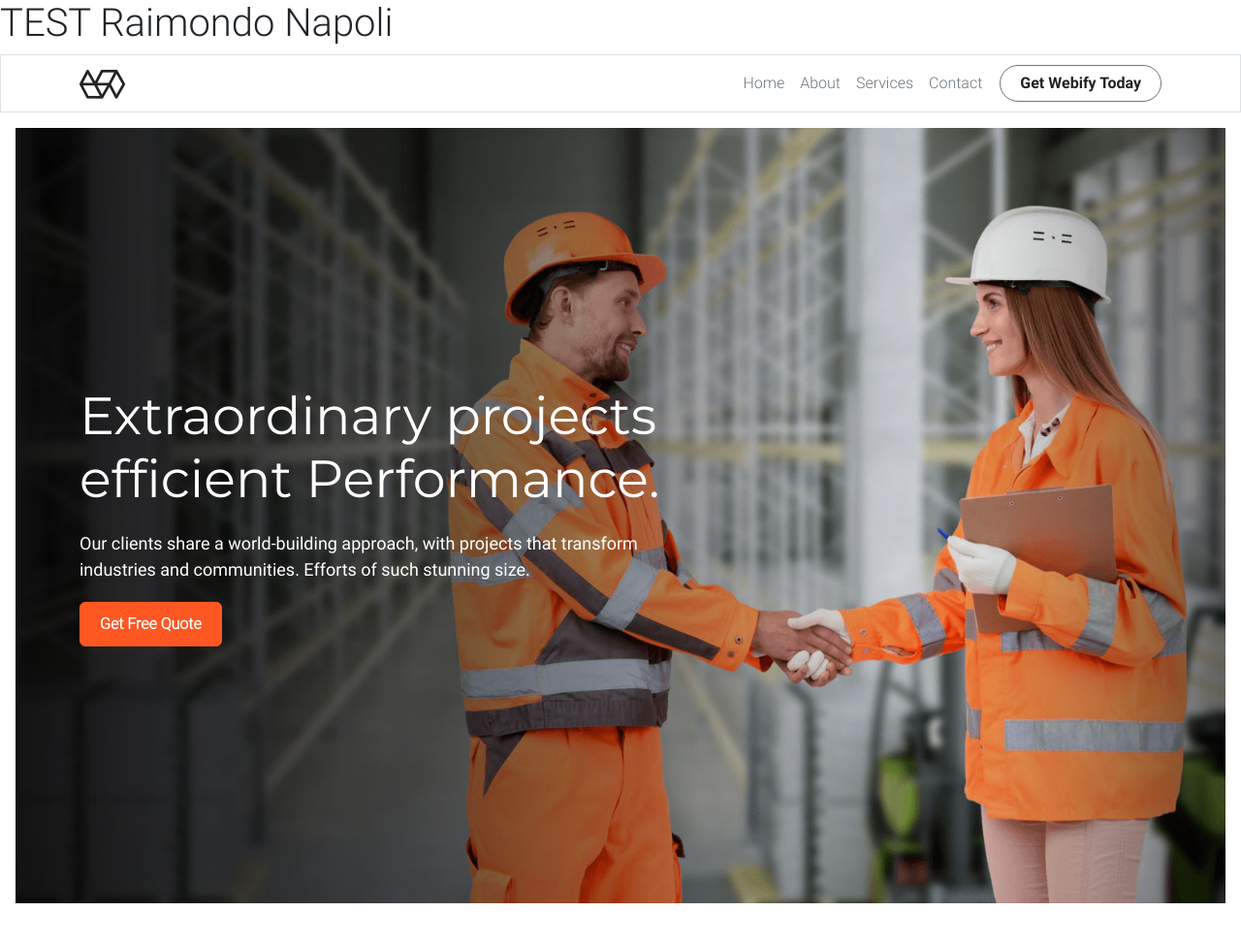
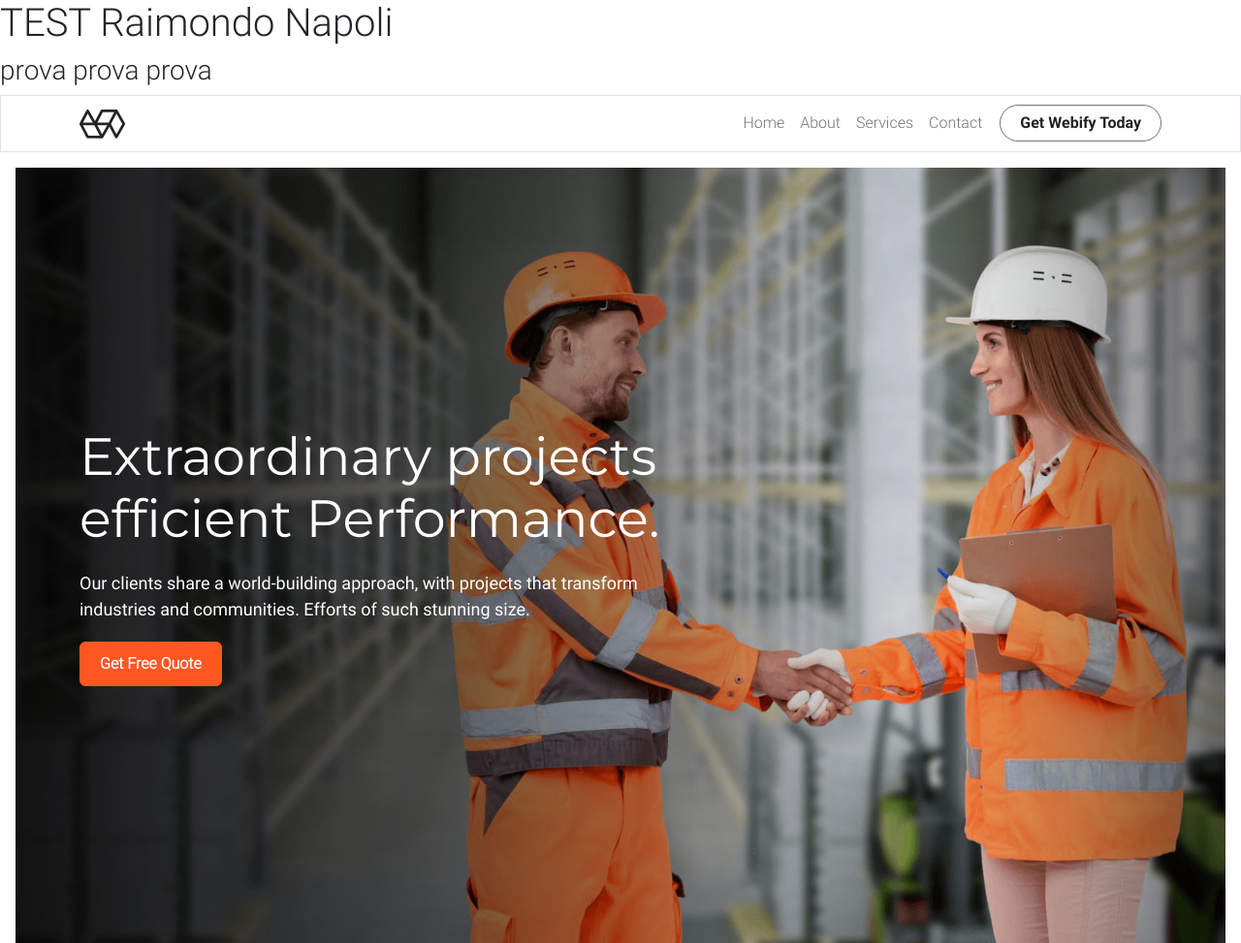
Before and after one commit to Rainapster/htmlScssSite, a plain HTML site: page index.html in a window 1280 px wide. Shown: the top 973 px of the page at 97% size. Drawn offline with nearby package versions, Linux system fonts and the light colour scheme.

Commit message:
prova h3 add

```diff
--- a/index.html
+++ b/index.html
@@ -16,6 +16,7 @@
 
   <div>
     <h1>TEST Raimondo Napoli</h1>
+    <h3>prova prova prova</h3>
   </div>
   <div class="bg-white">
     <nav class="navbar navbar-expand-lg navbar-light navbar-custom border-bottom border">
```
